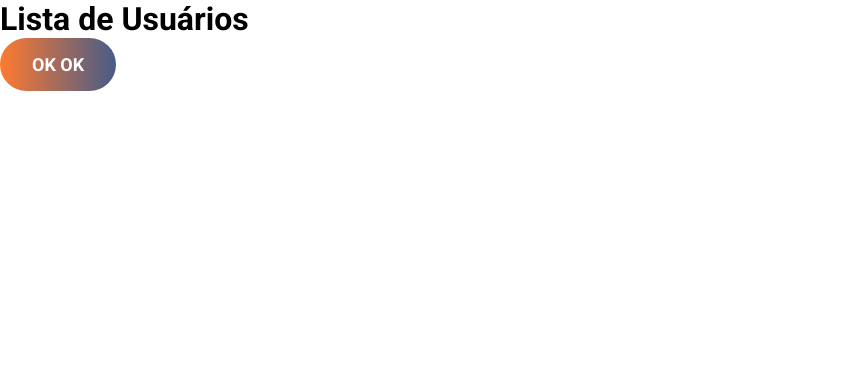
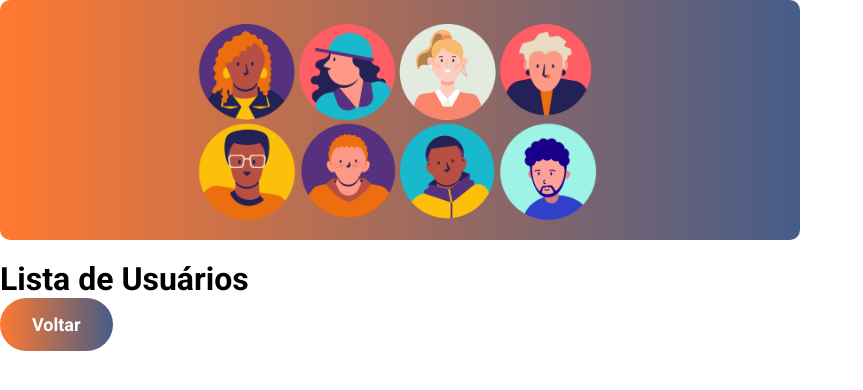
Before and after one commit to diegovieiradv/project-cadastro-usuarios, a React (Vite) app: page /lista-de-usuarios in a window 1280 px wide. Shown: the top 390 px of the page, without its empty margins (0-863 px from the left). Built offline with nearby package versions, Linux system fonts and the light colour scheme.

Commit message:
adicionei elementos da segunda pagina no project

```diff
--- a/src/components/Button/index.jsx
+++ b/src/components/Button/index.jsx
@@ -1,10 +1,7 @@
-import { Button } from "./styles"
+import { Button } from "./styles";
 
-function DefaultButton(){
-
-return (
-    <Button>OK OK</Button>
-)
+function DefaultButton({ children, ...props }) {
+  return <Button {...props}>{children}</Button>;
 }
 
-export default DefaultButton
+export default DefaultButton;
--- /dev/null
+++ b/src/components/TopBackground/index.jsx
@@ -0,0 +1,11 @@
+import UsersImage from "../../assets/users.png";
+import { Background } from "./styles";
+
+function TopBackground() {
+  return (
+    <Background>
+      <img src={UsersImage} alt="Logo do site" />
+    </Background>
+  );
+}
+export default TopBackground;
--- /dev/null
+++ b/src/components/TopBackground/styles.js
@@ -0,0 +1,18 @@
+import styled from "styled-components";
+
+export const Background = styled.div`
+  background: linear-gradient(to right, #ff7a30, #465c88);
+  height: 30vh;
+  width: 90vw;
+  max-width: 800px;
+  border-radius: 10px;
+  display: flex;
+  align-items: center;
+  justify-content: center;
+  margin-bottom: 20px;
+
+  img {
+    max-width: 100%;
+    max-height: 100%;
+  }
+`;
--- a/src/pages/Home/index.jsx
+++ b/src/pages/Home/index.jsx
@@ -4,17 +4,14 @@ import api from "../../services/api.js";
 import {
   Title,
   Container,
-  TopBackground,
   Form,
   ContainerInputs,
   Input,
   InputLabel,
 } from "./styles";
 
-import UsersImage from "../../assets/users.png";
 import Button from "../../components/Button";
-
-
+import TopBackground from "../../components/TopBackground/index.jsx";
 
 function Home() {
   const inputName = useRef();
@@ -24,17 +21,15 @@ function Home() {
   async function registerNewUser() {
     const data = await api.post("/usuarios", {
       name: inputName.current.value,
-    age: parseInt (inputAge.current.value),
-    email: inputEmail.current.value
+      age: parseInt(inputAge.current.value),
+      email: inputEmail.current.value,
     });
     console.log(data);
   }
 
   return (
     <Container>
-      <TopBackground>
-        <img src={UsersImage} alt="Logo do site" />
-      </TopBackground>
+      <TopBackground />
       <Form>
         <Title>Cadastrar Usuário</Title>
         <ContainerInputs>
--- a/src/pages/Home/styles.js
+++ b/src/pages/Home/styles.js
@@ -1,30 +1,13 @@
 import styled from "styled-components";
 
 export const Container = styled.div`
-  background-color: #E9E3DF;
+  background-color: #e9e3df;
   height: 100vh;
   display: flex;
   flex-direction: column;
   align-items: center;
   justify-content: space-evenly;
   padding: 20px 0;
-`;
-
-export const TopBackground = styled.div`
-  background: linear-gradient(to right, #FF7A30, #465C88);
-  height: 30vh;
-  width: 90vw;
-  max-width: 800px;
-  border-radius: 10px;
-  display: flex;
-  align-items: center;
-  justify-content: center;
-  margin-bottom: 20px;
-
-  img {
-    max-width: 100%;
-    max-height: 100%;
-  }
 `;
 
 export const Form = styled.form`
--- a/src/pages/listUsers/index.jsx
+++ b/src/pages/listUsers/index.jsx
@@ -1,8 +1,10 @@
 import Button from "../../components/Button";
+import TopBackground from "../../components/TopBackground";
 
 function ListUsers() {
   return (
     <div>
+      <TopBackground />
       <h1>Lista de Usuários</h1>
       <Button>Voltar</Button>
     </div>
```
Lines whose indentation alone changed are shown as unchanged.
